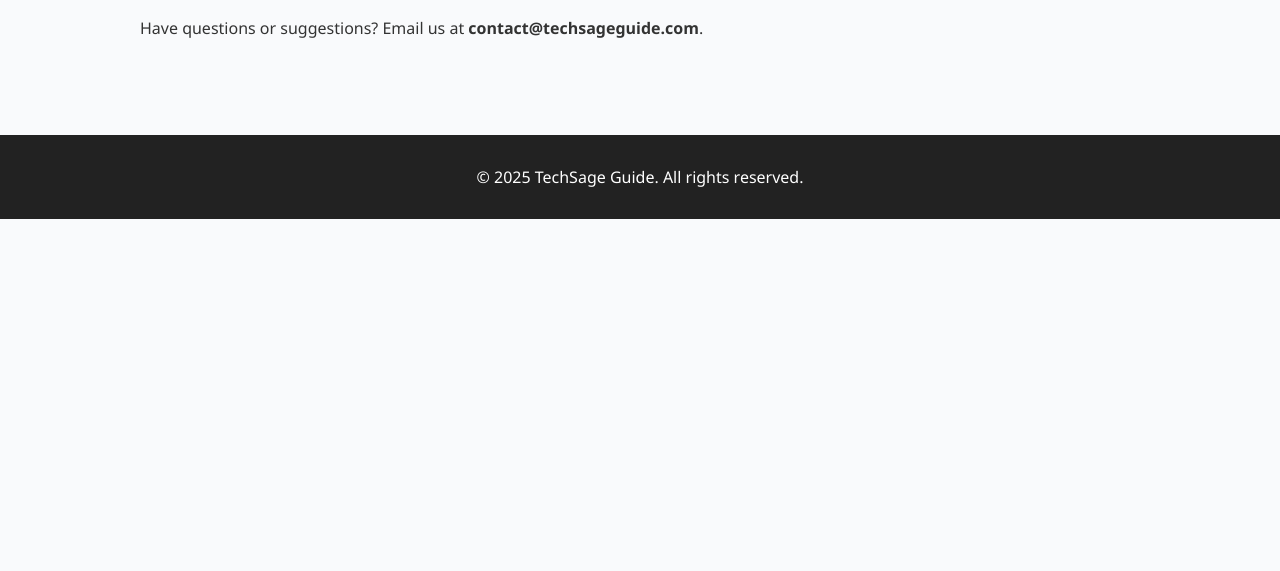
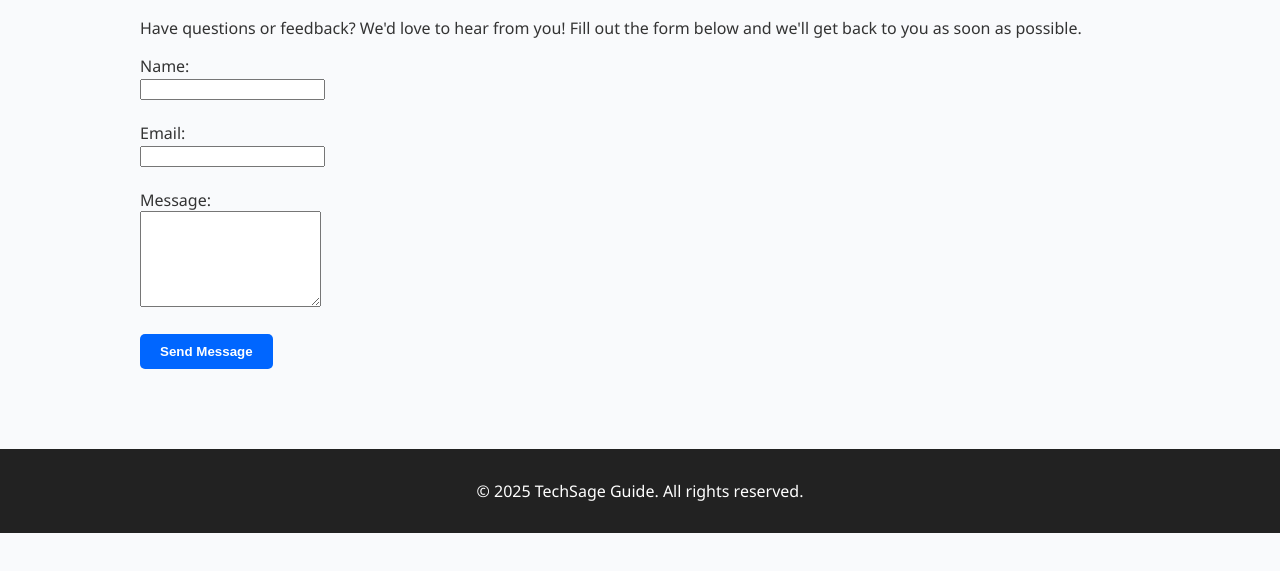
Before and after one commit to leonard-wesh/techsage-guide, a plain HTML site: page contact.html in a window 1280 px wide. Shown: the part 201-772 px from the top of the page. Drawn offline with Linux system fonts and the light colour scheme.

Commit message:
Add files via upload

```diff
--- a/contact.html
+++ b/contact.html
@@ -3,7 +3,7 @@
 <head>
   <meta charset="UTF-8" />
   <meta name="viewport" content="width=device-width, initial-scale=1.0"/>
-  <title>Contact - TechSage Guide</title>
+  <title>Contact Us - TechSage Guide</title>
   <link rel="stylesheet" href="style.css" />
 </head>
 <body>
@@ -18,7 +18,19 @@
   </header>
   <main>
     <h2>Contact Us</h2>
-    <p>Have questions or suggestions? Email us at <strong>contact@techsageguide.com</strong>.</p>
+    <p>Have questions or feedback? We'd love to hear from you! Fill out the form below and we'll get back to you as soon as possible.</p>
+    <form action="https://formspree.io/f/mdkzybrn" method="POST">
+      <label for="name">Name:</label><br>
+      <input type="text" id="name" name="name" required><br><br>
+
+      <label for="email">Email:</label><br>
+      <input type="email" id="email" name="email" required><br><br>
+
+      <label for="message">Message:</label><br>
+      <textarea id="message" name="message" rows="6" required></textarea><br><br>
+
+      <button type="submit">Send Message</button>
+    </form>
   </main>
   <footer>
     <p>&copy; 2025 TechSage Guide. All rights reserved.</p>
```
